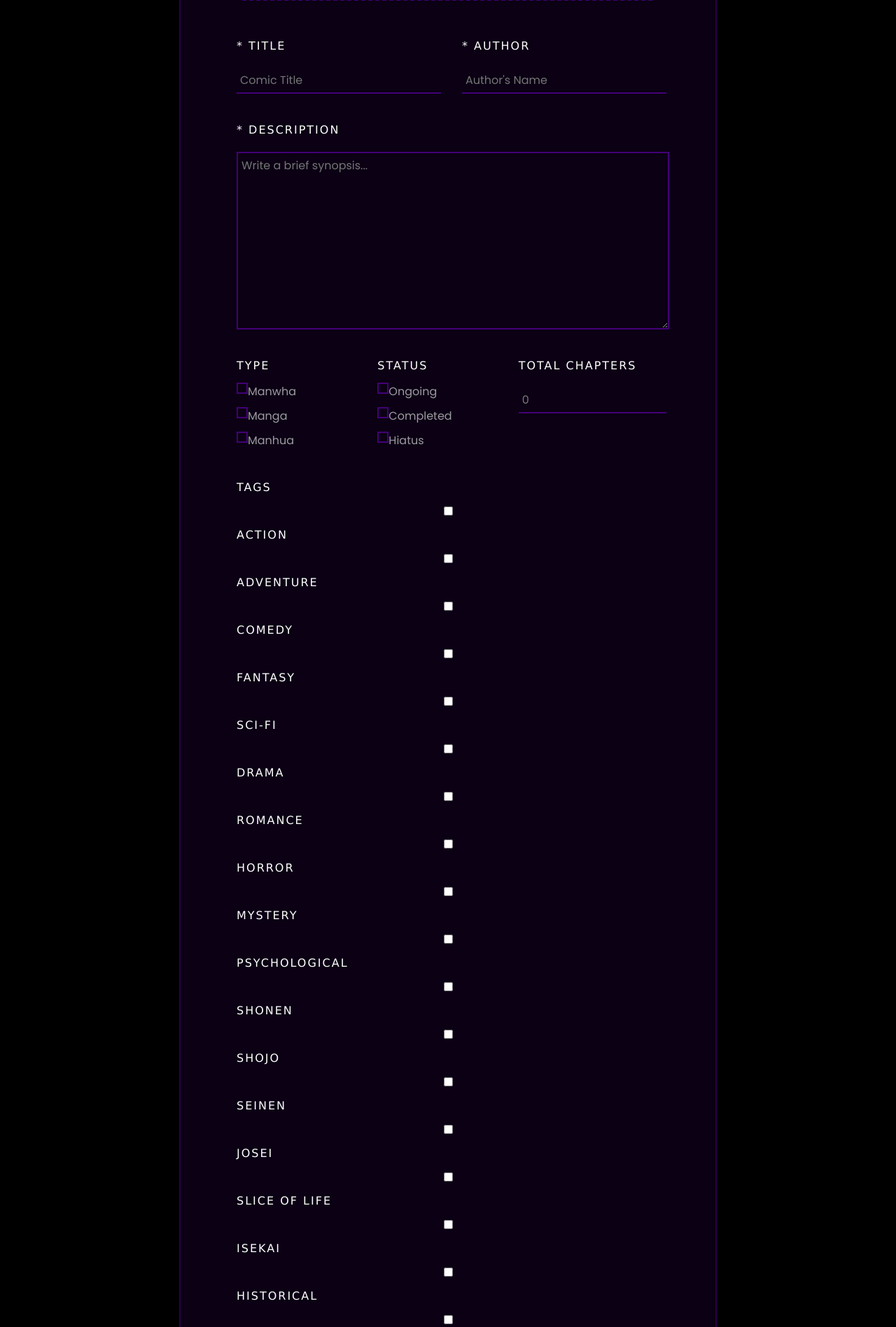
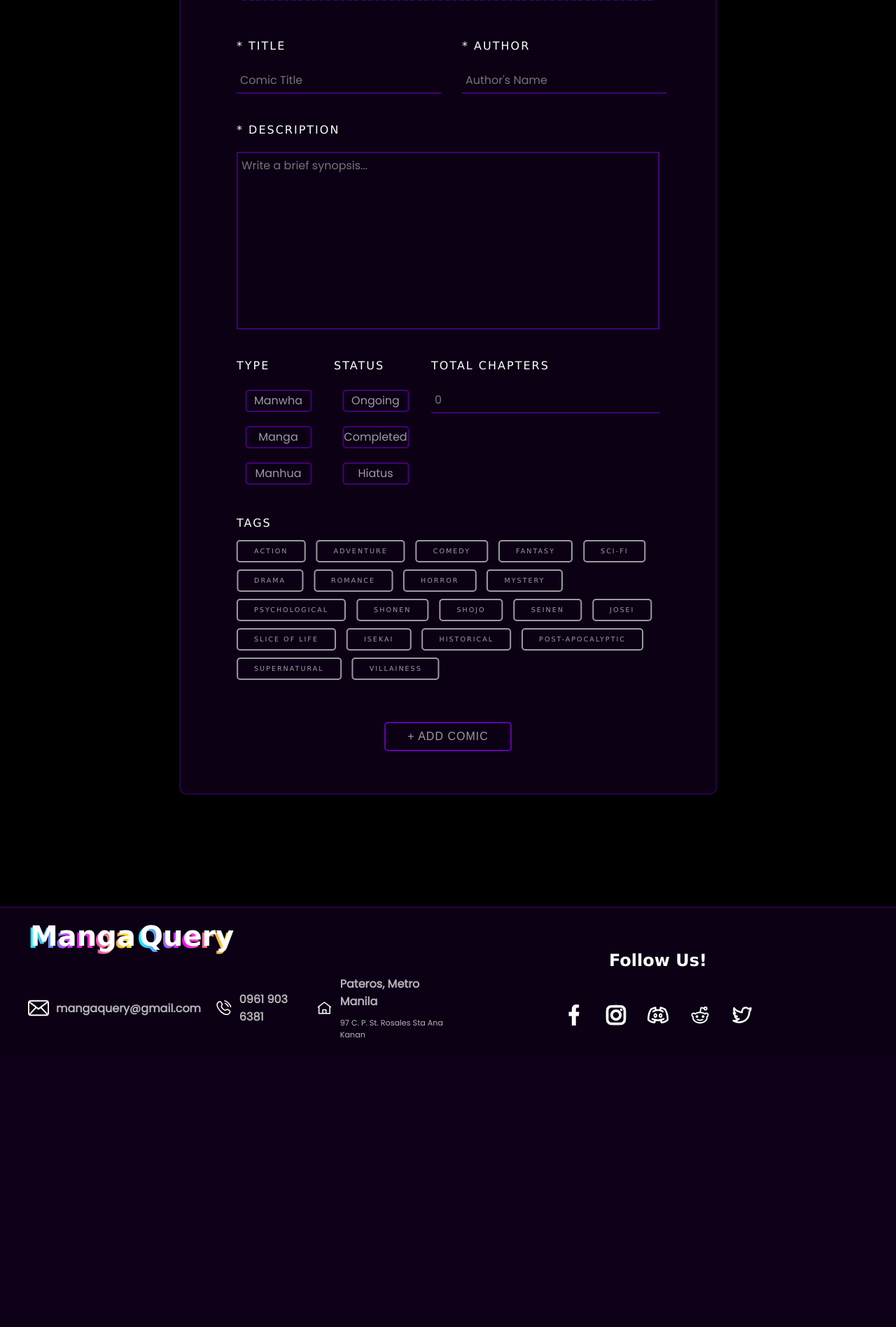
Before and after one commit to VMQ30/MangaLibrary, a Flask app: page /add-comic in a window 1280 px wide. Shown: the part 490-2387 px from the top of the page at 70% size. After the commit the page ends 1973 px from the top, so only its background shows below. Run offline with Flask 3, Linux system fonts and the light colour scheme; a user stored in the database is signed in; data comes from the database, SQL or seed files in the repository.

Commit message:
finished styling the add comic page

```diff
--- a/static/add_comic.css
+++ b/static/add_comic.css
@@ -83,7 +83,6 @@ form p {
 .add-picture input,
 .add-comic-details input[type="text"],
 .add-comic-details input[type="number"] {
-  width: 100%;
   margin: 7px 0;
   background-color: transparent;
   border: none;
@@ -95,8 +94,12 @@ form p {
   caret-color: white;
 }
 
+.add-picture input,
+.add-comic-details input[type="text"] {
+  width: 100%;
+}
+
 textarea {
-  width: 100%;
   margin: 7px 0;
   background-color: transparent;
   border: 2px solid #440077;
@@ -106,6 +109,7 @@ textarea {
   color: white;
   caret-color: white;
   height: 30vh;
+  resize: none;
 }
 
 .add-comic-details {
@@ -132,9 +136,13 @@ textarea {
   display: flex;
   flex-direction: row;
   margin-bottom: 10px;
+  position: relative;
+  justify-content: center;
+  margin-top: 10px;
   p {
     margin: 0;
     width: fit-content;
+    line-height: 2rem;
   }
   input {
     margin: 0;
@@ -145,6 +153,7 @@ textarea {
 .add-comic-details .more-details {
   display: flex;
   flex-direction: row;
+  gap: 20px;
   div {
     flex: 1;
   }
@@ -155,11 +164,92 @@ textarea {
   appearance: none;
   margin: 0;
   font: inherit;
-  width: 1rem;
-  height: 1rem;
   border: 2px solid #440077;
+  cursor: pointer;
+  position: absolute;
+  top: 0;
+  left: 50%;
+  width: 80%;
+  height: 2rem;
+  transform: translateX(-50%);
+  border-radius: 5px;
+  transition: 0.3s ease;
 }
 
+.add-comic-details p {
+  transition: 0.3s ease;
+}
+
+.add-comic-details input[type="radio"]:checked {
+  background-color: #440077;
+}
+
+.add-comic-details input[type="radio"]:hover {
+  border-color: #6200ae;
+}
+
+.choices input[type="radio"]:checked + p {
+  z-index: 100;
+  color: white;
+}
+
+.add-comic-details .button-group {
+  display: flex;
+  flex-direction: row;
+  flex-wrap: wrap;
+  gap: 10px;
+  column-gap: 15px;
+
+  label {
+    margin: 0;
+    font-size: 0.6rem;
+    letter-spacing: 2px;
+    color: rgba(255, 255, 255, 0.6);
+    line-height: 2rem;
+  }
+}
+
+.add-comic-details .choices-button {
+  display: flex;
+  flex-direction: row;
+  align-items: center;
+  position: relative;
+  padding: 0 25px;
+}
+
+.add-comic-details input[type="checkbox"] {
+  -webkit-appearance: none;
+  appearance: none;
+  margin: 0;
+  font: inherit;
+  border: 2px solid rgba(255, 255, 255, 0.6);
+  cursor: pointer;
+  position: absolute;
+  top: 0;
+  left: 50%;
+  width: 100%;
+  height: 2rem;
+  transform: translateX(-50%);
+  border-radius: 5px;
+  transition: 0.3s ease;
+}
+
+.add-comic-details label {
+  transition: 0.3s ease;
+}
+
+.add-comic-details input[type="checkbox"]:hover {
+  border-color: white;
+}
+
+.choices-button input[type="checkbox"]:checked {
+  border-color: white;
+  color: white;
+}
+
+.choices-button input[type="checkbox"]:checked + label {
+  color: white;
+}
 input::-webkit-outer-spin-button,
 input::-webkit-inner-spin-button {
   -webkit-appearance: none;
@@ -169,3 +259,23 @@ input::-webkit-inner-spin-button {
 input[type="number"] {
   -moz-appearance: textfield;
 }
+
+.add-comic button {
+  margin: 0 auto;
+  margin-top: 40px;
+  width: 30%;
+  padding: 10px;
+  border-radius: 5px;
+  background-color: transparent;
+  border: 2px solid #6200ae;
+  color: rgba(255, 255, 255, 0.6);
+  font-size: 1rem;
+  text-transform: uppercase;
+  letter-spacing: 1px;
+  cursor: pointer;
+  transition: 0.3s ease;
+}
+
+.add-comic button:hover {
+  background-color: #1f0037ba;
+}
--- a/templates/add_comics.html
+++ b/templates/add_comics.html
@@ -141,6 +141,7 @@ styles %}
         <label>Tags</label>
         <div class="button-group">
           {% for tag in tags %}
+          <div class="choices-button">
             <input
               type="checkbox"
               name="add-tag"
@@ -151,6 +152,7 @@ styles %}
             <label for="tag-{{ loop.index }}" class="custom-button">
               {{tag.tags_name}}
             </label>
+          </div>
           {% endfor %}
         </div>
       </div>
```
Also changed, not shown: 1 other file. Lines whose indentation alone changed are shown as unchanged.
